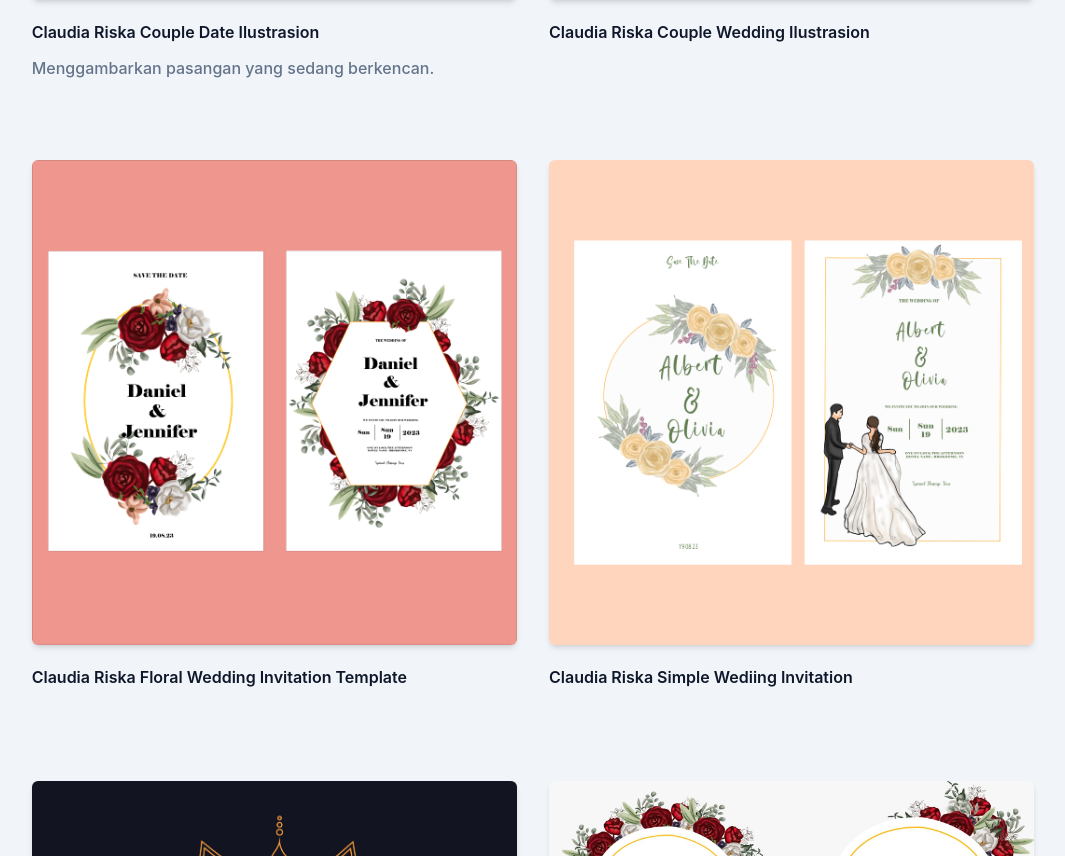
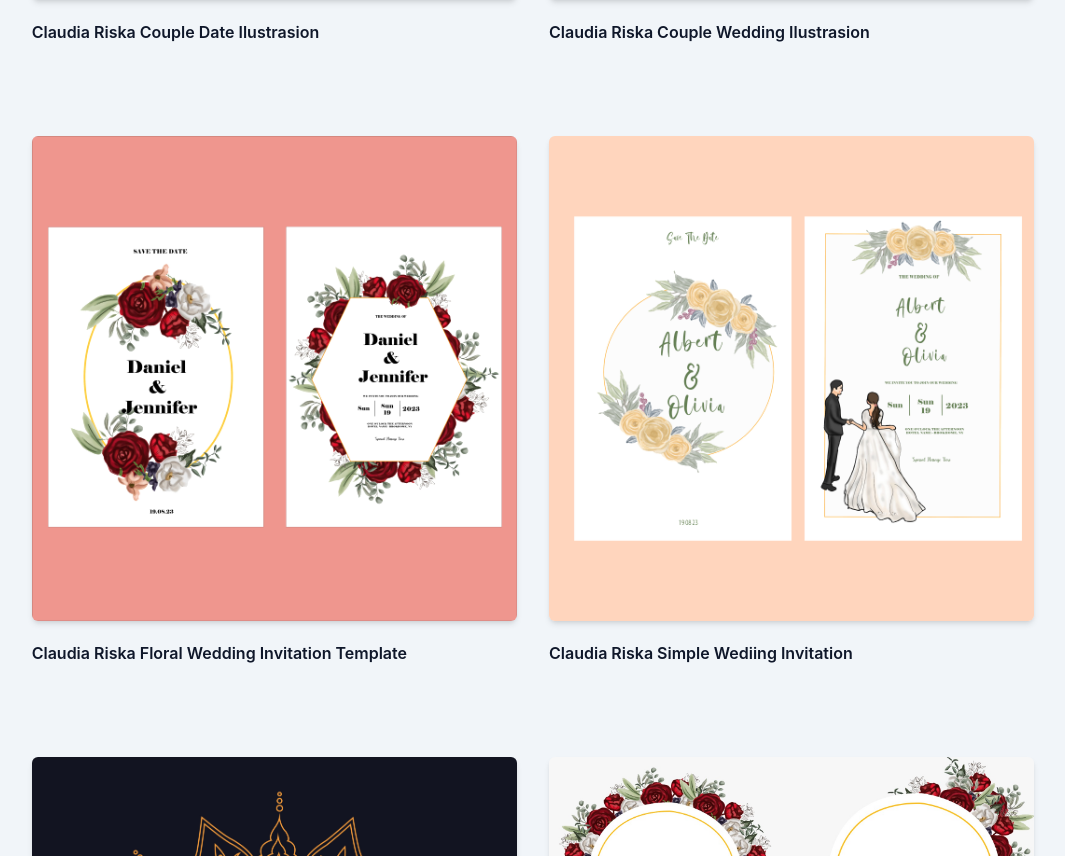
Before and after one commit to firnandika/portofolio-tailwind, a website: page index.html in a window 1280 px wide. Shown: the part 1800-2656 px from the top of the page, without its empty margins (107-1172 px from the left). Drawn offline with Linux system fonts and the light colour scheme.

Commit message:
Update index.html

```diff
--- a/index.html
+++ b/index.html
@@ -212,7 +212,7 @@
                     </div>
                     <h3 class="font-semibold text- xl text-slate-900 mt-5 mb-3">Claudia Riska Couple Date Ilustrasion
                     </h3>
-                    <p class="font-medium text-base text-slate-500">Menggambarkan pasangan yang sedang berkencan.</p>
+
                 </div>
                 <div class="mb-12 p-4 md:w-1/2">
                     <div class="rounded-md shadow-md overflow-hidden">
```
